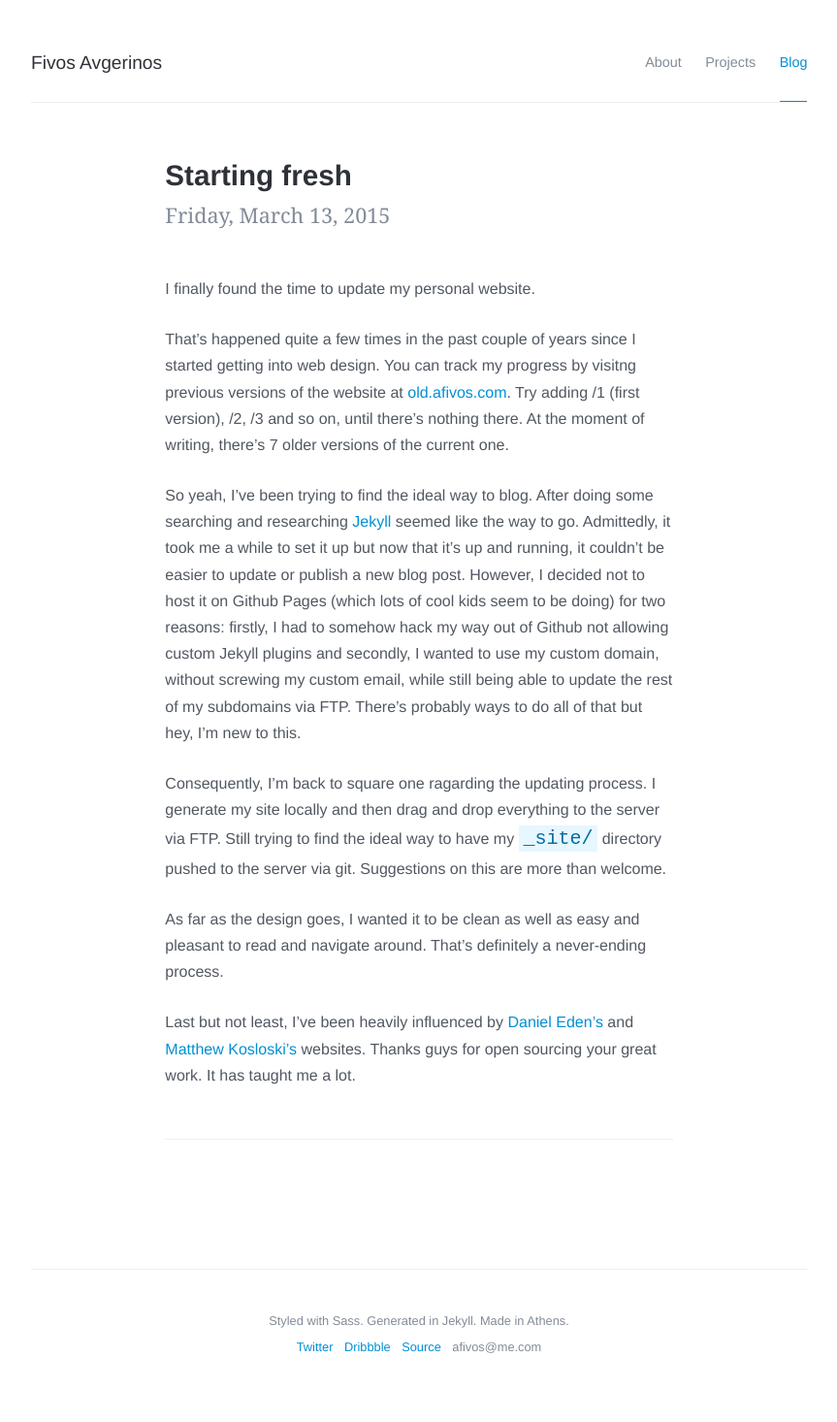
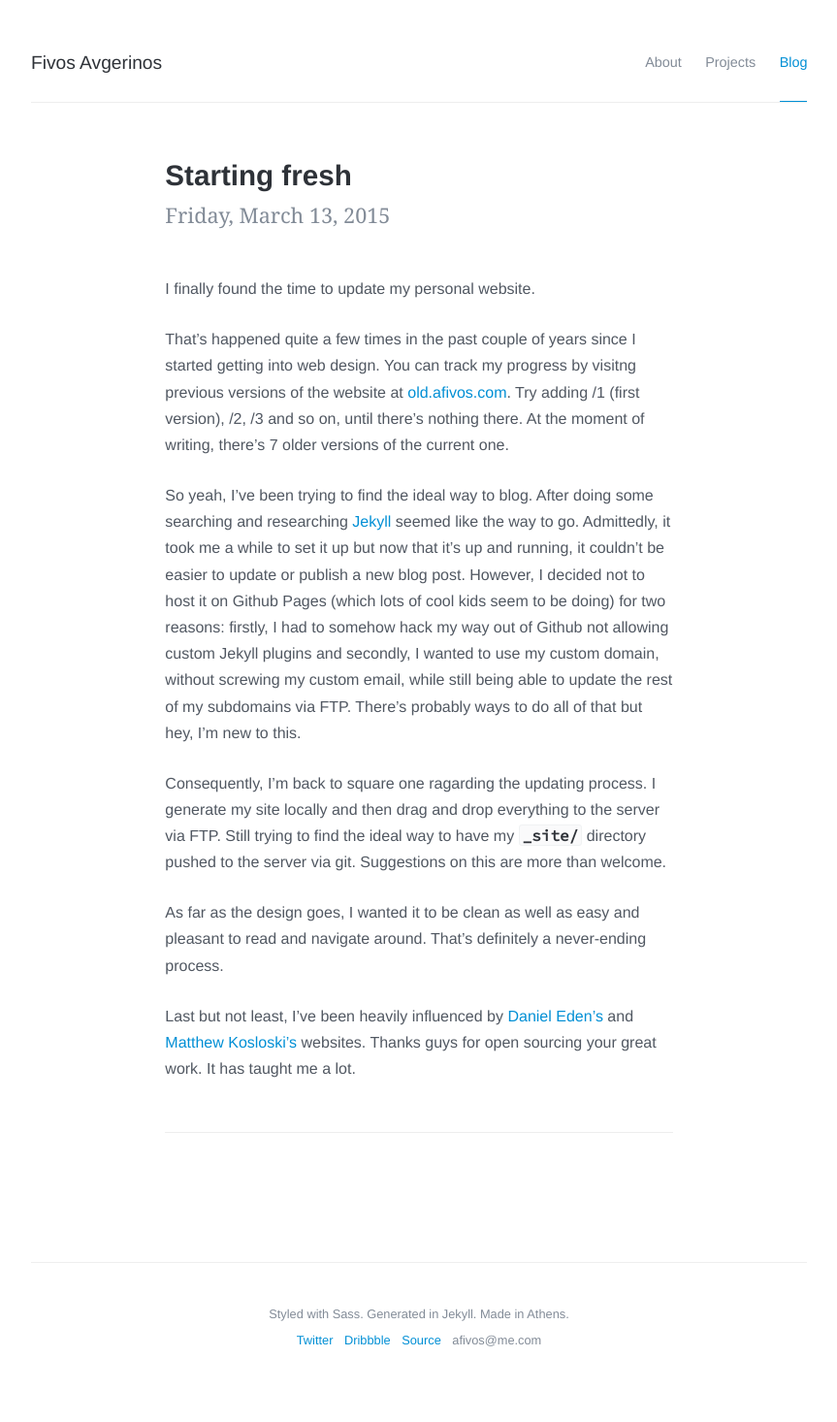
Before and after one commit to afivos/afivos.com, a Jekyll site: the page built from _posts/2015-03-13-starting-fresh.md, in a window 1280 px wide. Shown: the whole page at 97% size, without its empty margins (208-1071 px from the left). Built offline with Jekyll 4.4.1, drawn with Linux system fonts in a browser that asks for light colours; nearby versions of some CDN libraries; comment, search, counter and statistics services are not loaded.

Commit message:
Update code style

```diff
--- a/_includes/head.html
+++ b/_includes/head.html
@@ -11,9 +11,10 @@
   <meta name="description" content="{% if page.excerpt %}{{ page.excerpt | strip_html | strip_newlines | truncate: 160 }}{% else %}{{ site.description }}{% endif %}">
 
   <link rel="stylesheet" href="{{ "/css/main.css" | prepend: site.baseurl }}">
+  <link href='http://fonts.googleapis.com/css?family=Source+Code+Pro' rel='stylesheet' type='text/css'>
   <link href="//maxcdn.bootstrapcdn.com/font-awesome/4.2.0/css/font-awesome.min.css" rel="stylesheet">
   <link rel="canonical" href="{{ page.url | replace:'index.html','' | prepend: site.baseurl | prepend: site.url }}">
-  <link rel="alternate" type="application/atom+xml" title="{{ site.title }}" href="{{ "/feed.xml" | prepend: site.baseurl | prepend: site.url }}" />
+  <link rel="alternate" type="application/atom+xml" title="{{ site.title }}" href="{{ "/feed.xml" | prepend: site.baseurl | prepend: site.url }}">
 
   <script src="//ajax.googleapis.com/ajax/libs/jquery/1.11.2/jquery.min.js"></script>
   <script src="{{ "/assets/js/scripts.js" | prepend: site.baseurl }}"></script>
--- a/_sass/partials/_typography.scss
+++ b/_sass/partials/_typography.scss
@@ -62,10 +62,13 @@ label {
 }
 
 code {
-	font-size: 1.25rem;
-	background-color: #e6f7ff;
-	padding: 0.15rem 0.3rem;
-	color: $color-primary-dark;
+	background-color: #fafafb;
+	padding: 0 3px;
+	color: $color-main-text-dark;
+	font-weight: 600;
+	font-family: $font-code;
+	border-radius: 3px;
+	border: 1px solid #f0f2f3;
 }
 
 figure {
--- a/_sass/partials/_variables.scss
+++ b/_sass/partials/_variables.scss
@@ -10,6 +10,6 @@ $gutter:		30px;
 $font-name-a:	"Helvetica Neue";
 $font-name-b:	"Georgia";
 
-$font-sans:		$font-name-a, Helvetica Neue, Helvetica, Arial,	sans-serif;
-$font-serif:	$font-name-b, Georgia, serif;
-$font-code:		monospace;
+$font-sans:		$font-name-a, "Helvetica Neue", "Helvetica", "Arial", sans-serif;
+$font-serif:	$font-name-b, "Georgia", serif;
+$font-code:		"Source Code Pro", monospace;
```
